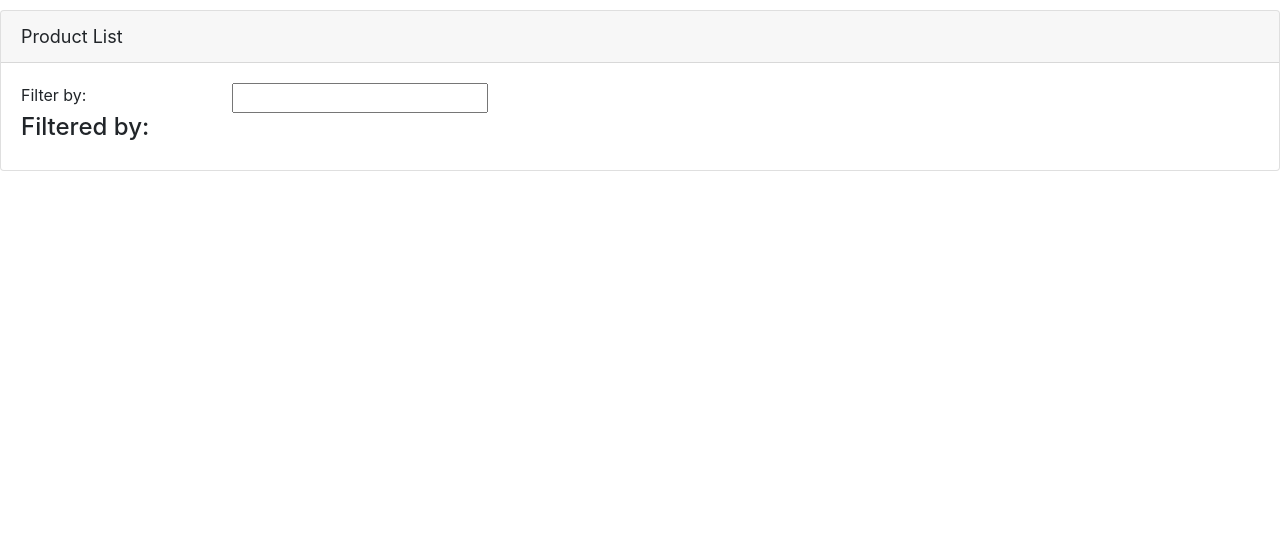
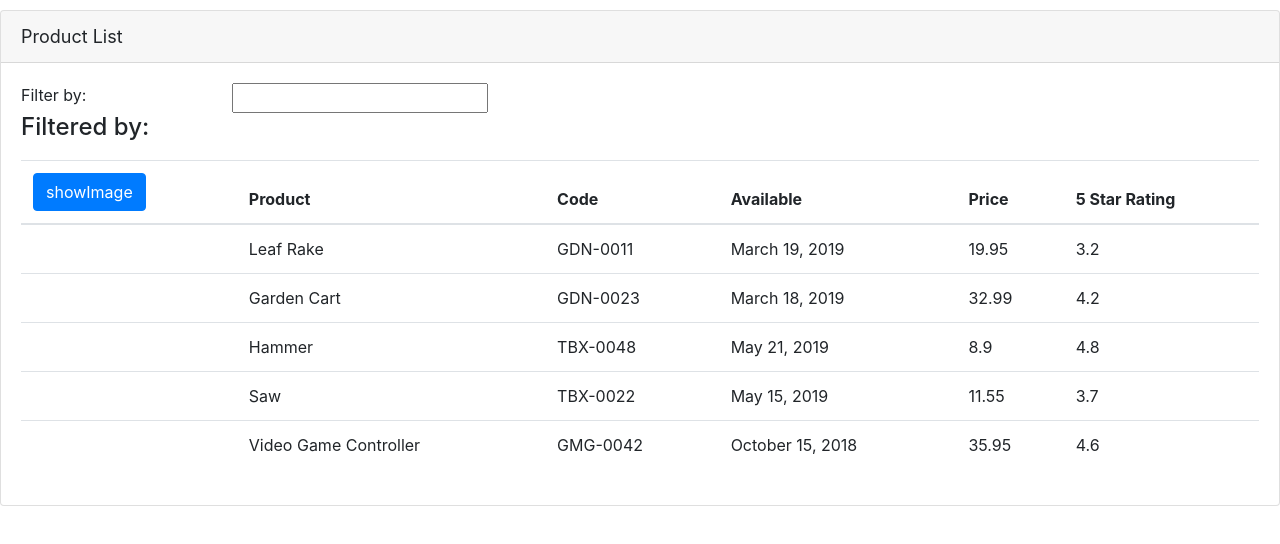
Before and after one commit to duchiha/Angular, an Angular app in the folder sample-app/: page / in a window 1280 px wide. Shown: the top 544 px of the page. Built offline with nearby package versions, Linux system fonts and the light colour scheme.

Commit message:
adding logic to our view with angular ngfor

```diff
--- a/sample-app/src/app/product-list/product-list.component.html
+++ b/sample-app/src/app/product-list/product-list.component.html
@@ -31,6 +31,14 @@
                     </tr>
                 </thead>
                 <tbody>
+                    <tr *ngFor="let product of products">
+                     <td></td>
+                     <td>{{product.productName}}</td>
+                     <td>{{product.productCode}}</td>
+                     <td>{{product.releaseDate}}</td>
+                     <td>{{product.price}}</td>
+                     <td>{{product.starRating}}</td>
+                    </tr>
                 </tbody>
             </table>
         </div>
--- a/sample-app/src/app/product-list/product-list.component.ts
+++ b/sample-app/src/app/product-list/product-list.component.ts
@@ -8,7 +8,59 @@
 export class ProductListComponent implements OnInit {
 
   pageTitle : string ='Product List';
-  products: any[];
+  products: any[]=
+  [
+    {
+      "productId": 1,
+      "productName": "Leaf Rake",
+      "productCode": "GDN-0011",
+      "releaseDate": "March 19, 2019",
+      "description": "Leaf rake with 48-inch wooden handle.",
+      "price": 19.95,
+      "starRating": 3.2,
+      "imageUrl": "assets/images/leaf_rake.png"
+    },
+    {
+      "productId": 2,
+      "productName": "Garden Cart",
+      "productCode": "GDN-0023",
+      "releaseDate": "March 18, 2019",
+      "description": "15 gallon capacity rolling garden cart",
+      "price": 32.99,
+      "starRating": 4.2,
+      "imageUrl": "assets/images/garden_cart.png"
+    },
+    {
+      "productId": 5,
+      "productName": "Hammer",
+      "productCode": "TBX-0048",
+      "releaseDate": "May 21, 2019",
+      "description": "Curved claw steel hammer",
+      "price": 8.9,
+      "starRating": 4.8,
+      "imageUrl": "assets/images/hammer.png"
+    },
+    {
+      "productId": 8,
+      "productName": "Saw",
+      "productCode": "TBX-0022",
+      "releaseDate": "May 15, 2019",
+      "description": "15-inch steel blade hand saw",
+      "price": 11.55,
+      "starRating": 3.7,
+      "imageUrl": "assets/images/saw.png"
+    },
+    {
+      "productId": 10,
+      "productName": "Video Game Controller",
+      "productCode": "GMG-0042",
+      "releaseDate": "October 15, 2018",
+      "description": "Standard two-button video game controller",
+      "price": 35.95,
+      "starRating": 4.6,
+      "imageUrl": "assets/images/xbox-controller.png"
+    }
+  ];
 
   constructor() { }
 
```
